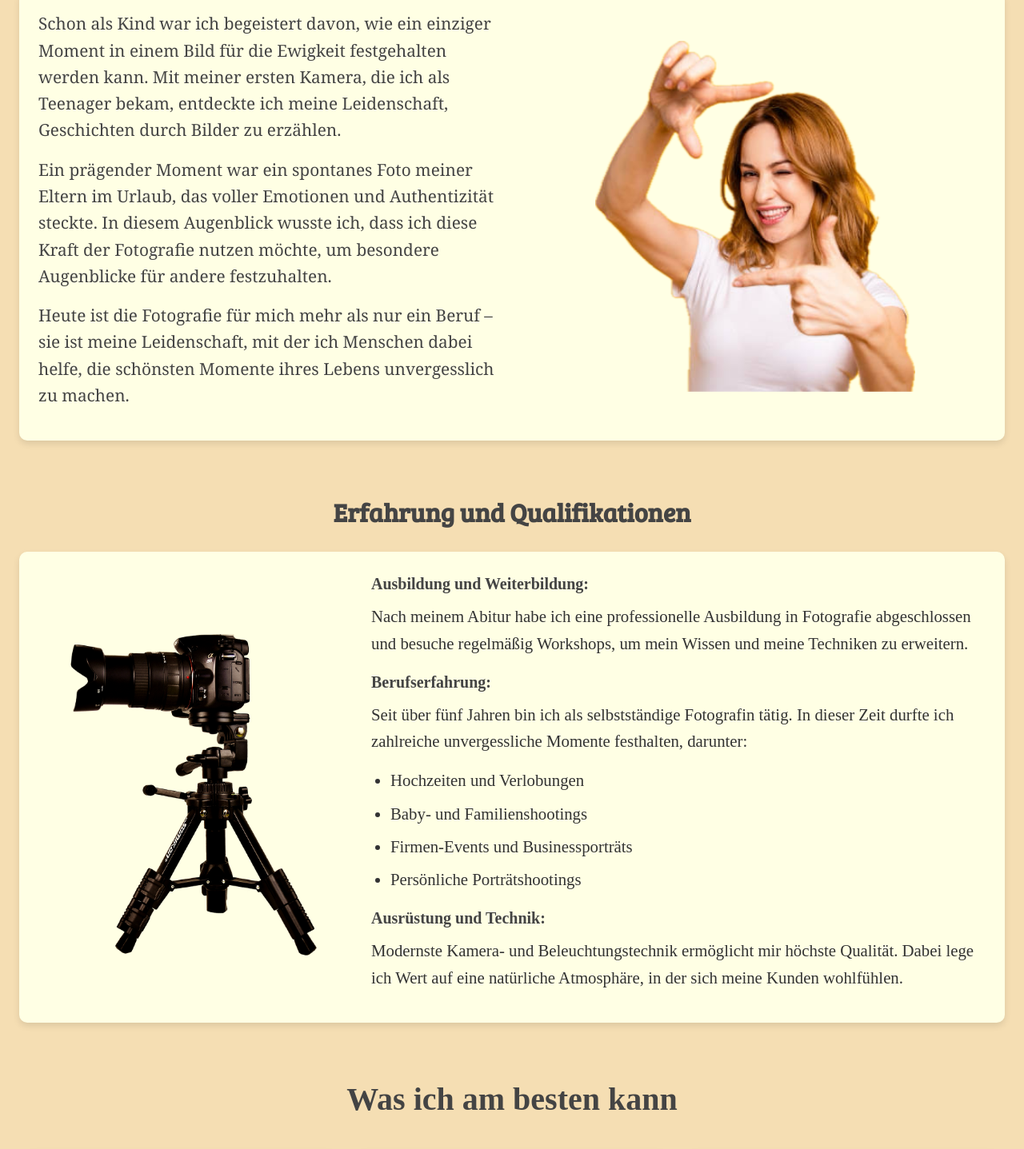
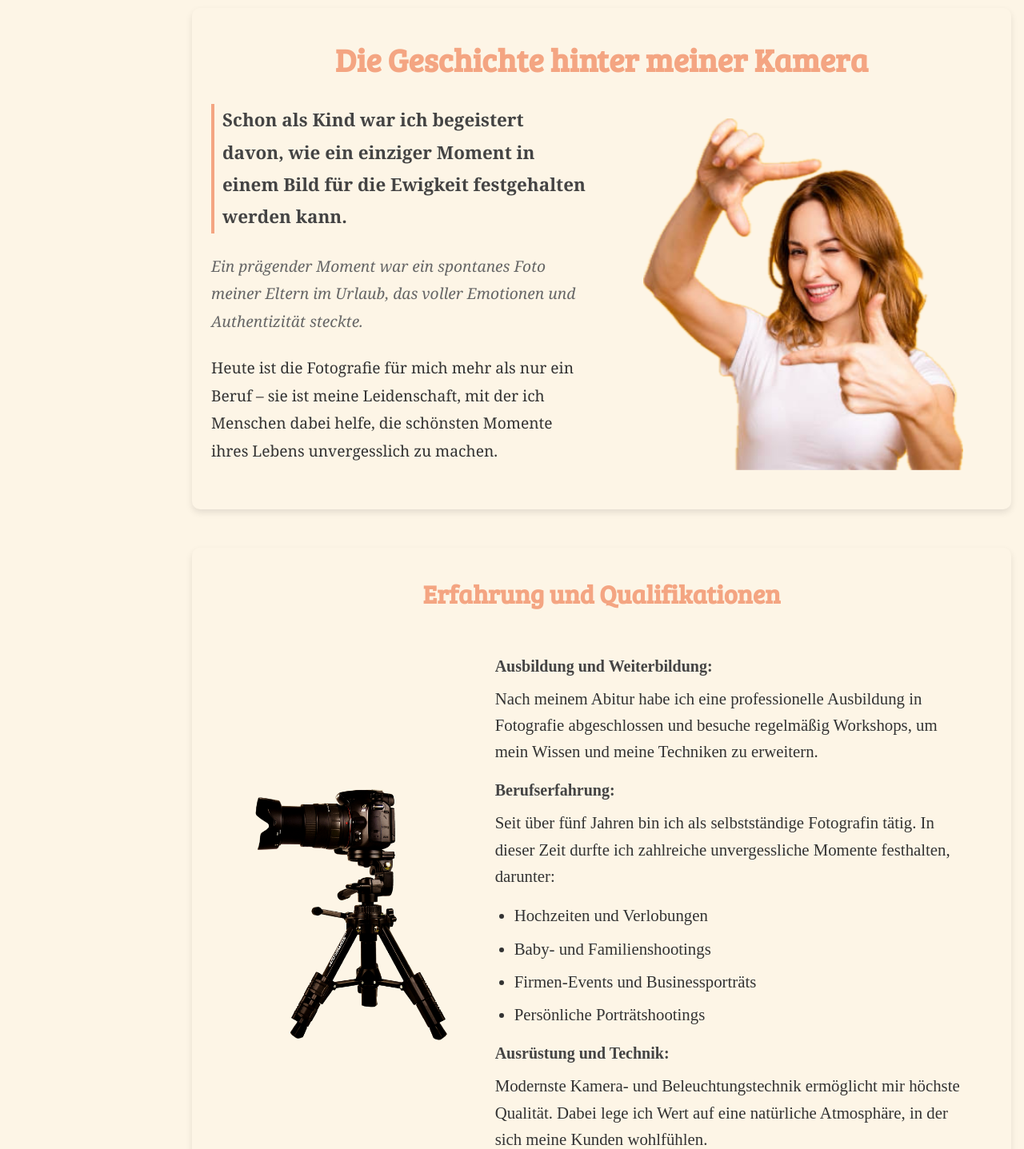
Before and after one commit to Mawadda-Kadi/frozen-moments-portfolio, a Next.js app: page /aboutMe in a window 1280 px wide. Shown: the part 503-1940 px from the top of the page at 80% size. Built offline with nearby package versions, Linux system fonts and the light colour scheme.

Commit message:
edit story and exp sections

```diff
--- a/src/pages/aboutMe.tsx
+++ b/src/pages/aboutMe.tsx
@@ -55,13 +55,14 @@ const aboutMe: React.FC = () => {
                     <div className={styles.storyContainer}>
                         <div className={styles.storyText}>
                             <p>
-                                Schon als Kind war ich begeistert davon, wie ein einziger Moment in einem Bild für die Ewigkeit festgehalten werden kann. Mit meiner ersten Kamera, die ich als Teenager bekam, entdeckte ich meine Leidenschaft, Geschichten durch Bilder zu erzählen.
+                                Schon als Kind war ich begeistert davon, wie ein einziger Moment in einem Bild für die <span className="highlight">Ewigkeit</span> festgehalten werden kann.
                             </p>
                             <p>
-                                Ein prägender Moment war ein spontanes Foto meiner Eltern im Urlaub, das voller Emotionen und Authentizität steckte. In diesem Augenblick wusste ich, dass ich diese Kraft der Fotografie nutzen möchte, um besondere Augenblicke für andere festzuhalten.
+                                Ein prägender Moment war ein spontanes Foto meiner Eltern im Urlaub, das voller <span className="highlight">Emotionen</span> und Authentizität steckte.
                             </p>
+                            <div className="divider"></div>
                             <p>
-                                Heute ist die Fotografie für mich mehr als nur ein Beruf – sie ist meine Leidenschaft, mit der ich Menschen dabei helfe, die schönsten Momente ihres Lebens unvergesslich zu machen.
+                                Heute ist die Fotografie für mich mehr als nur ein Beruf – sie ist meine Leidenschaft, mit der ich Menschen dabei helfe, die schönsten Momente ihres Lebens <span className="highlight">unvergesslich</span> zu machen.
                             </p>
                         </div>
                         <div className={styles.storyImage}>
@@ -69,8 +70,8 @@ const aboutMe: React.FC = () => {
                                 src="/images/about-me/emma-story.PNG"
                                 alt="Die Geschichte hinter meiner Kamera"
                                 layout="responsive"
-                                width={700}
-                                height={600}
+                                width={400}
+                                height={400}
                             />
                         </div>
                     </div>
--- a/src/styles/AboutMe.module.scss
+++ b/src/styles/AboutMe.module.scss
@@ -1,7 +1,7 @@
 @import '@/styles/_variables';
 
 .aboutMe {
-    background-color: $secondary-background-color;
+    background-color: $background-color;
 
     // Hero Section
     .hero {
@@ -34,12 +34,19 @@
 
     // Story Section
     .story {
+        margin-top: 8rem;
+        margin-left: 15rem;
         padding: 2rem 1.5rem;
+        width: 80%;
+        border-radius: 10px;
+        box-shadow: 0px 4px 8px rgba(0, 0, 0, 0.1);
+
 
         .sectionTitle {
+            color: $secondary-color;
             text-align: center;
             font-family: $title-font;
-            font-size: 2rem;
+            font-size: 2.5rem;
             font-weight: bold;
             margin-bottom: 1.5rem;
         }
@@ -48,10 +55,6 @@
             display: flex;
             flex-direction: column-reverse;
             gap: 2rem;
-            background-color: $background-color;
-            padding: 1.5rem;
-            border-radius: 10px;
-            box-shadow: 0px 4px 8px rgba(0, 0, 0, 0.1);
 
             @media (min-width: 768px) {
                 flex-direction: row;
@@ -59,12 +62,42 @@
 
             .storyText {
                 flex: 1;
-                font-size: 1.3rem;
-                line-height: 1.6;
-                font-family: 'Georgia', serif;
+                font-size: 1.2rem;
+                line-height: 1.8;
+                font-family: $msg-font;
+                color: #333;
 
                 p {
-                    margin-bottom: 1rem;
+                    margin-bottom: 1.5rem;
+
+                    &:first-child {
+                        font-size: 1.4rem;
+                        font-weight: bold;
+                        color: $primary-color;
+                        border-left: 4px solid $secondary-color;
+                        padding-left: 10px;
+                    }
+
+                    &:nth-child(2) {
+                        font-style: italic;
+                        color: #666;
+                    }
+                }
+
+                .highlight {
+                    color: $primary-color;
+                    font-weight: bold;
+                    background-color: #fff8dc;
+                    /* Subtle highlight */
+                    padding: 2px 4px;
+                    border-radius: 4px;
+                }
+
+                .divider {
+                    width: 50px;
+                    height: 4px;
+                    background-color: $secondary-color;
+                    margin: 1rem 0;
                 }
             }
 
@@ -90,9 +123,16 @@
 
     // Experience Section
     .experience {
+        margin-top: 3rem;
+        margin-left: 15rem;
+        margin-bottom: 10rem;
         padding: 2rem 1.5rem;
+        width: 80%;
+        border-radius: 10px;
+        box-shadow: 0px 4px 8px rgba(0, 0, 0, 0.1);
 
         .sectionTitle {
+            color: $secondary-color;
             text-align: center;
             font-family: $title-font;
             font-size: 2rem;
@@ -104,10 +144,7 @@
             display: flex;
             flex-direction: column;
             gap: 2rem;
-            background-color: $background-color;
             padding: 1.5rem;
-            border-radius: 10px;
-            box-shadow: 0px 4px 8px rgba(0, 0, 0, 0.1);
 
             @media (min-width: 768px) {
                 flex-direction: row;
@@ -165,8 +202,12 @@
     .whatIDoBest {
         text-align: center;
         padding: 2rem;
+        width: 90%;
+        margin-left: 6rem;
+        margin-bottom: 7rem;
 
         h2 {
+            color: $secondary-color;
             font-size: 2.5rem;
             margin-bottom: 2rem;
         }
@@ -185,7 +226,7 @@
                 border: 1px solid $secondary-color;
                 border-radius: 10px;
                 text-align: center;
-                background-color: $background-color;
+                background-color: $secondary-background-color;
                 box-shadow: 0px 4px 8px rgba(0, 0, 0, 0.1);
                 transition: transform 0.3s, box-shadow 0.3s;
 
@@ -208,8 +249,8 @@
 
                 p {
                     line-height: 1.6;
-                    font-size: 1.1rem;
-                    color: #666;
+                    font-size: 1.2rem;
+                    color: $primary-color;
                 }
             }
         }
@@ -222,6 +263,7 @@
         margin-bottom: 1rem;
 
         h2 {
+            color: $secondary-color;
             font-size: 2.5rem;
             margin-bottom: 2rem;
         }
@@ -235,7 +277,7 @@
                 flex: 1;
                 margin: 0 1rem;
                 font-size: 1.2rem;
-                font-style: italic;
+                font-family: $msg-font;
                 color: $primary-color;
                 max-width: 600px;
 
@@ -273,7 +315,3 @@
         }
     }
 }
-
-.footer {
-    background-color: $secondary-background-color;
-}
--- a/src/styles/_variables.scss
+++ b/src/styles/_variables.scss
@@ -4,6 +4,8 @@ $hover-color: #F4A582;
 $title-font: var(--font-bree-serif), serif;
 $secondary-font: var(--font-oleo-script), cursive;
 $body-font: var(--font-outfit), sans-serif;
+$msg-font: 'Georgia', serif;
 $text-shadow: 2px 2px 4px rgba(0, 0, 0, 0.5);
-$background-color: #FFFFE4;
+//$background-color: #FFFFE4;
+$background-color: #fdf5e6;
 $secondary-background-color: #F5DEB3;
```
Lines whose indentation alone changed are shown as unchanged.
